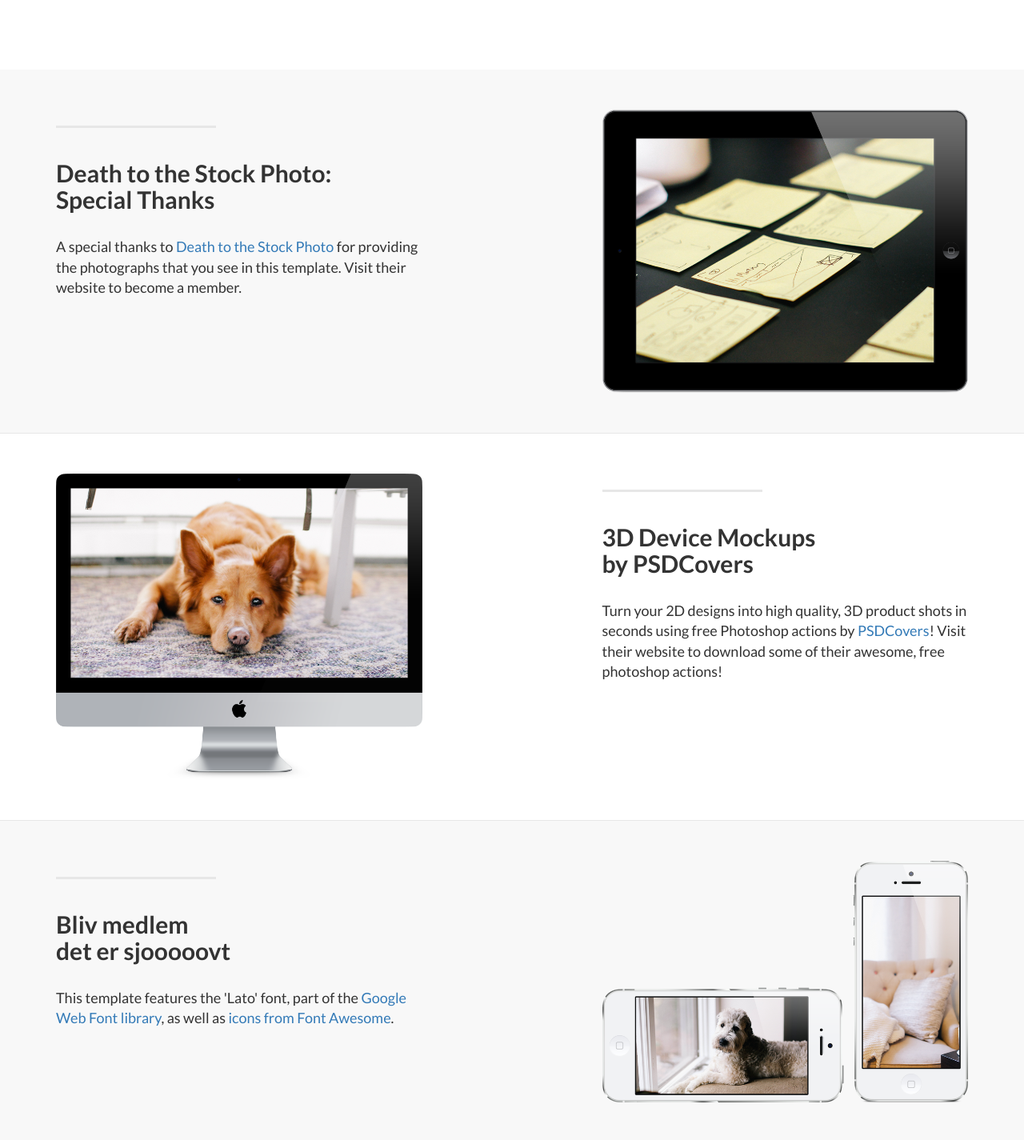
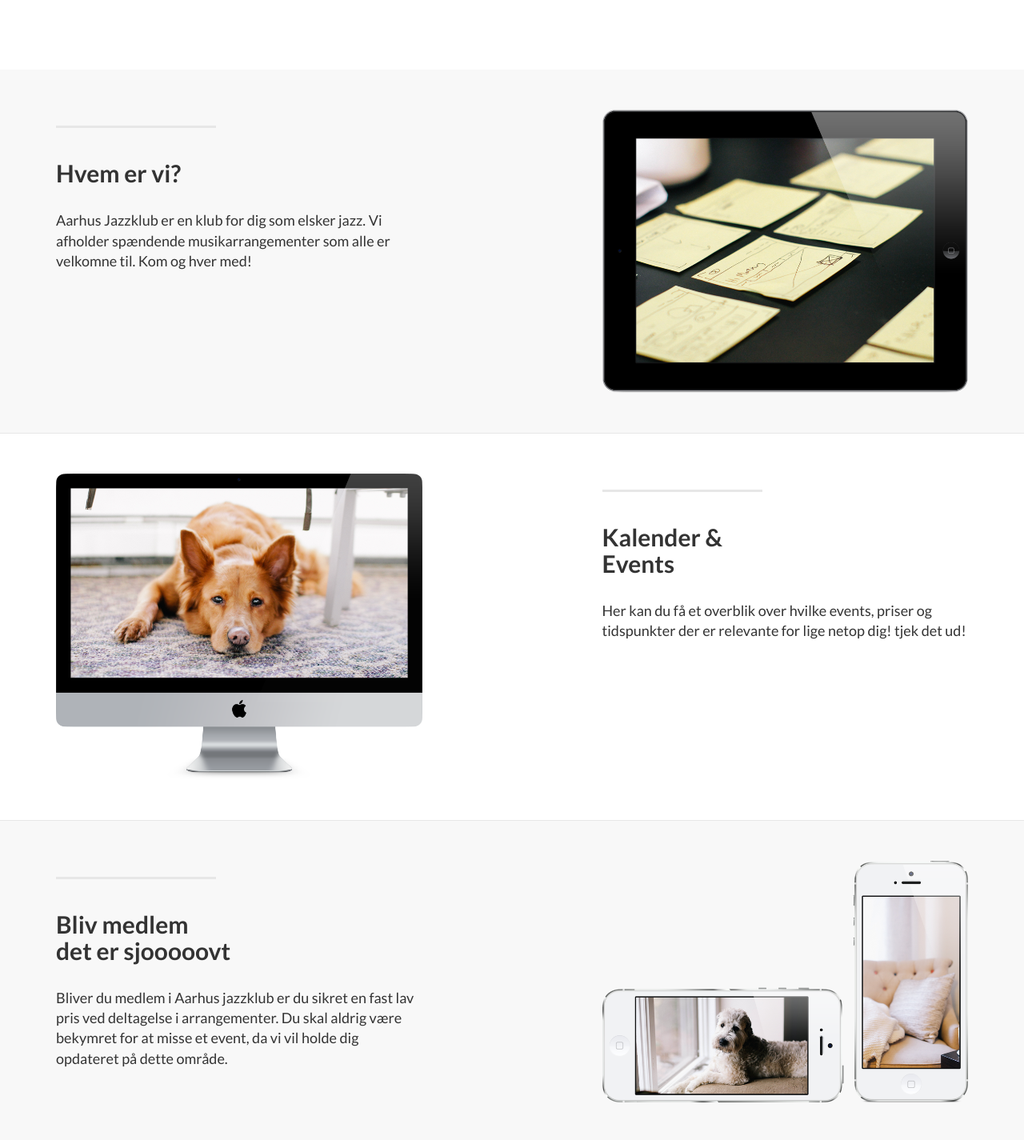
Before and after one commit to salvahp/2.1, a PHP site: page / in a window 1280 px wide. Shown: the part 710-2135 px from the top of the page at 80% size. Run offline with PHP 8.4, Linux system fonts and the light colour scheme.

Commit message:
Indholdstekst
indhoooold

```diff
--- a/startbootstrap-landing-page-1.0.4/index.php
+++ b/startbootstrap-landing-page-1.0.4/index.php
@@ -85,8 +85,8 @@
                 <div class="col-lg-5 col-sm-6">
                     <hr class="section-heading-spacer">
                     <div class="clearfix"></div>
-                    <h2 class="section-heading">Death to the Stock Photo:<br>Special Thanks</h2>
-                    <p class="lead">A special thanks to <a target="_blank" href="http://join.deathtothestockphoto.com/">Death to the Stock Photo</a> for providing the photographs that you see in this template. Visit their website to become a member.</p>
+                    <h2 class="section-heading">Hvem er vi?</h2>
+                    <p class="lead">Aarhus Jazzklub er en klub for dig som elsker jazz. Vi afholder spændende musikarrangementer som alle er velkomne til. Kom og hver med! </p>
                 </div>
                 <div class="col-lg-5 col-lg-offset-2 col-sm-6">
                     <img class="img-responsive" src="img/ipad.png" alt="">
@@ -107,8 +107,8 @@
                 <div class="col-lg-5 col-lg-offset-1 col-sm-push-6  col-sm-6">
                     <hr class="section-heading-spacer">
                     <div class="clearfix"></div>
-                    <h2 class="section-heading">3D Device Mockups<br>by PSDCovers</h2>
-                    <p class="lead">Turn your 2D designs into high quality, 3D product shots in seconds using free Photoshop actions by <a target="_blank" href="http://www.psdcovers.com/">PSDCovers</a>! Visit their website to download some of their awesome, free photoshop actions!</p>
+                    <h2 class="section-heading">Kalender & <br>Events</h2>
+                    <p class="lead">Her kan du få et overblik over hvilke events, priser og tidspunkter der er relevante for lige netop dig! tjek det ud! </p>
                 </div>
                 <div class="col-lg-5 col-sm-pull-6  col-sm-6">
                     <img class="img-responsive" src="img/dog.png" alt="">
@@ -130,7 +130,7 @@
                     <hr class="section-heading-spacer">
                     <div class="clearfix"></div>
                     <h2 class="section-heading">Bliv medlem<br>det er sjooooovt</h2>
-                    <p class="lead">This template features the 'Lato' font, part of the <a target="_blank" href="http://www.google.com/fonts">Google Web Font library</a>, as well as <a target="_blank" href="http://fontawesome.io">icons from Font Awesome</a>.</p>
+                    <p class="lead"> Bliver du medlem i Aarhus jazzklub er du sikret en fast lav pris ved deltagelse i arrangementer. Du skal aldrig være bekymret for at misse et event, da vi vil holde dig opdateret på dette område.</p>
                 </div>
                 <div class="col-lg-5 col-lg-offset-2 col-sm-6">
                     <img class="img-responsive" src="img/phones.png" alt="">
```
